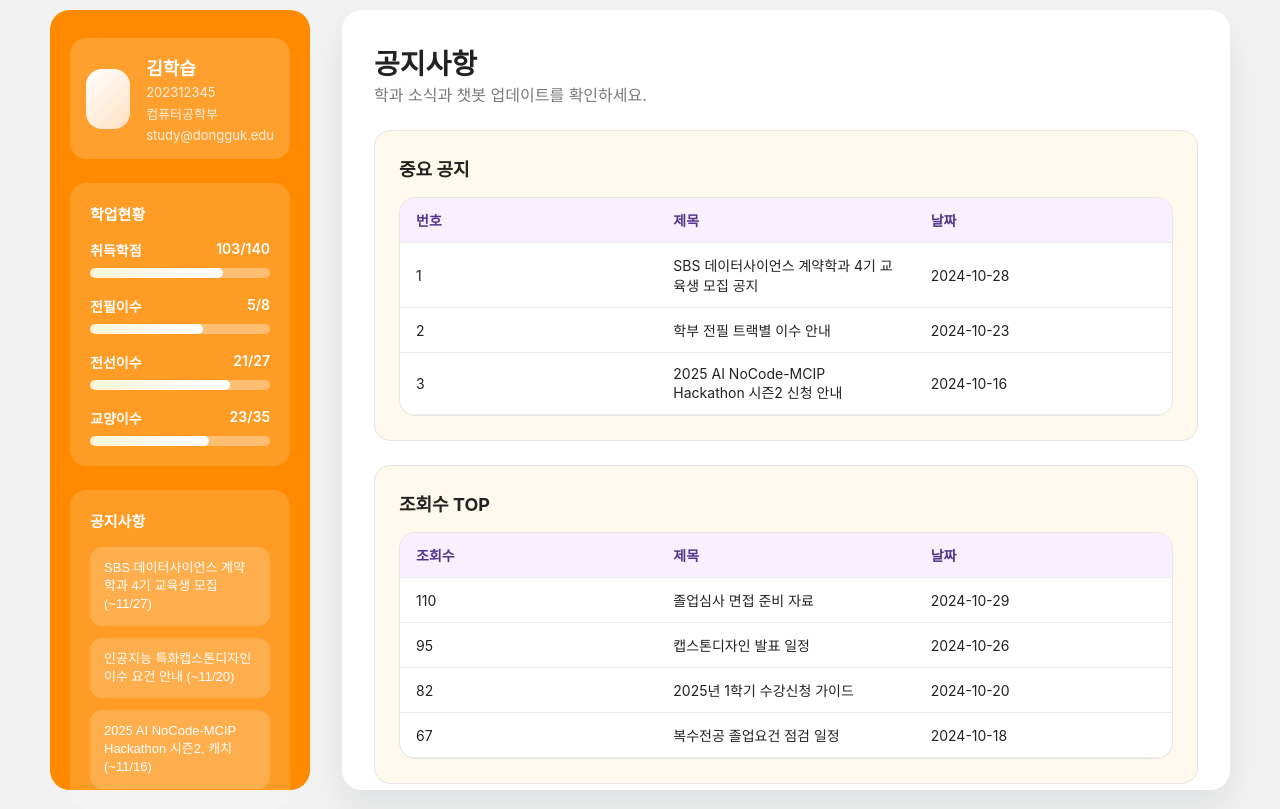
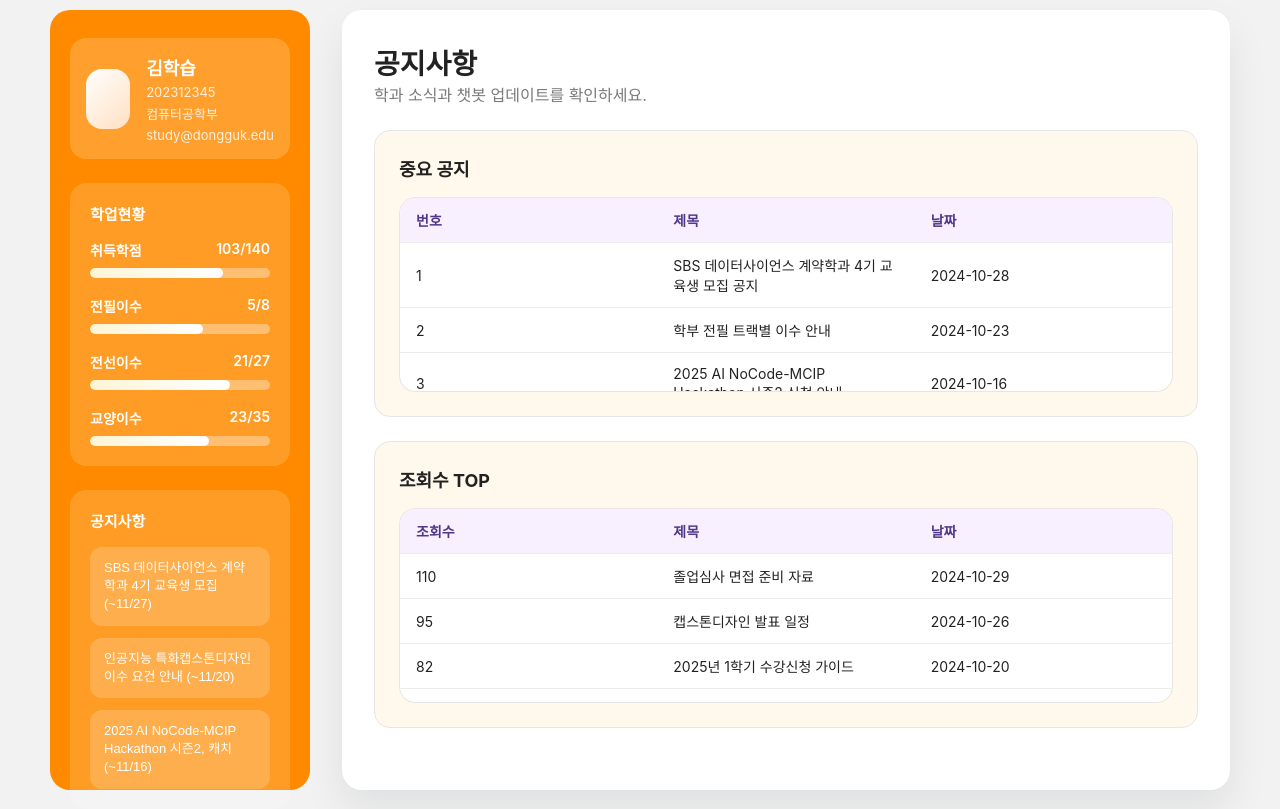
Before and after one commit to Dgu-SWE/GonnaG-Front, a React (Create React App) app: page /notice in a window 1280 px wide. Built offline with nearby package versions, Linux system fonts and the light colour scheme.

Commit message:
fix/#3 테이블 추가 및 테이블 컬럼 수 제한

```diff
--- a/src/App.css
+++ b/src/App.css
@@ -144,7 +144,7 @@ body {
 .table tbody {
   display: block;
   overflow-y: auto;
-  max-height: 250px;
+  max-height: 148px;
 }
 
 .table thead th {
--- a/src/pages/History.jsx
+++ b/src/pages/History.jsx
@@ -11,6 +11,8 @@ const completionGroups = [
       { course: '알고리즘', year: '2학년', semester: '2학기', credits: 3, status: '이수' },
       { course: '운영체제', year: '3학년', semester: '1학기', credits: 3, status: '이수' },
       { course: '소프트웨어공학', year: '3학년', semester: '2학기', credits: 3, status: '미이수' },
+      { course: '컴퓨터구조', year: '2학년', semester: '1학기', credits: 3, status: '미이수' },
+      { course: '자료구조', year: '2학년', semester: '1학기', credits: 3, status: '이수' },
     ],
   },
   {
@@ -22,6 +24,8 @@ const completionGroups = [
       { course: '알고리즘', year: '3학년', semester: '2학기', credits: 3, status: '이수' },
       { course: '머신러닝', year: '4학년', semester: '1학기', credits: 3, status: '계획' },
       { course: '캡스톤디자인', year: '4학년', semester: '2학기', credits: 3, status: '미이수' },
+      { course: '클라우드컴퓨팅', year: '4학년', semester: '1학기', credits: 3, status: '계획' },
+      { course: '빅데이터분석', year: '3학년', semester: '2학기', credits: 3, status: '미이수' },
     ],
   },
   {
@@ -33,6 +37,8 @@ const completionGroups = [
       { course: '글쓰기와토론', year: '1학년', semester: '1학기', credits: 2, status: '이수' },
       { course: '동국인의리더십', year: '1학년', semester: '2학기', credits: 2, status: '이수' },
       { course: 'AI윤리', year: '2학년', semester: '2학기', credits: 3, status: '계획' },
+      { course: '철학과삶', year: '2학년', semester: '1학기', credits: 3, status: '이수' },
+      { course: '미디어리터러시', year: '1학년', semester: '2학기', credits: 2, status: '이수' },
     ],
   },
 ];
--- a/src/pages/Notice.jsx
+++ b/src/pages/Notice.jsx
@@ -5,6 +5,9 @@ const pinnedNotices = [
   { id: 1, title: 'SBS 데이터사이언스 계약학과 4기 교육생 모집 공지', date: '2024-10-28' },
   { id: 2, title: '학부 전필 트랙별 이수 안내', date: '2024-10-23' },
   { id: 3, title: '2025 AI NoCode-MCIP Hackathon 시즌2 신청 안내', date: '2024-10-16' },
+  { id: 4, title: '2025년 1학기 수강신청 일정 안내', date: '2024-10-10' },
+  { id: 5, title: '동계 계절학기 신청 일정', date: '2024-10-06' },
+  { id: 6, title: '2025 캡스톤디자인 오리엔테이션 안내', date: '2024-10-01' },
 ];
 
 const popularNotices = [
@@ -12,6 +15,9 @@ const popularNotices = [
   { id: 102, title: '캡스톤디자인 발표 일정', date: '2024-10-26', views: 95 },
   { id: 103, title: '2025년 1학기 수강신청 가이드', date: '2024-10-20', views: 82 },
   { id: 104, title: '복수전공 졸업요건 점검 일정', date: '2024-10-18', views: 67 },
+  { id: 105, title: '교직이수 면접 안내', date: '2024-10-15', views: 61 },
+  { id: 106, title: '학과 장학금 신청 안내', date: '2024-10-12', views: 55 },
+  { id: 107, title: '겨울방학 비교과 프로그램 일정', date: '2024-10-09', views: 52 },
 ];
 
 const Notice = () => {
```
